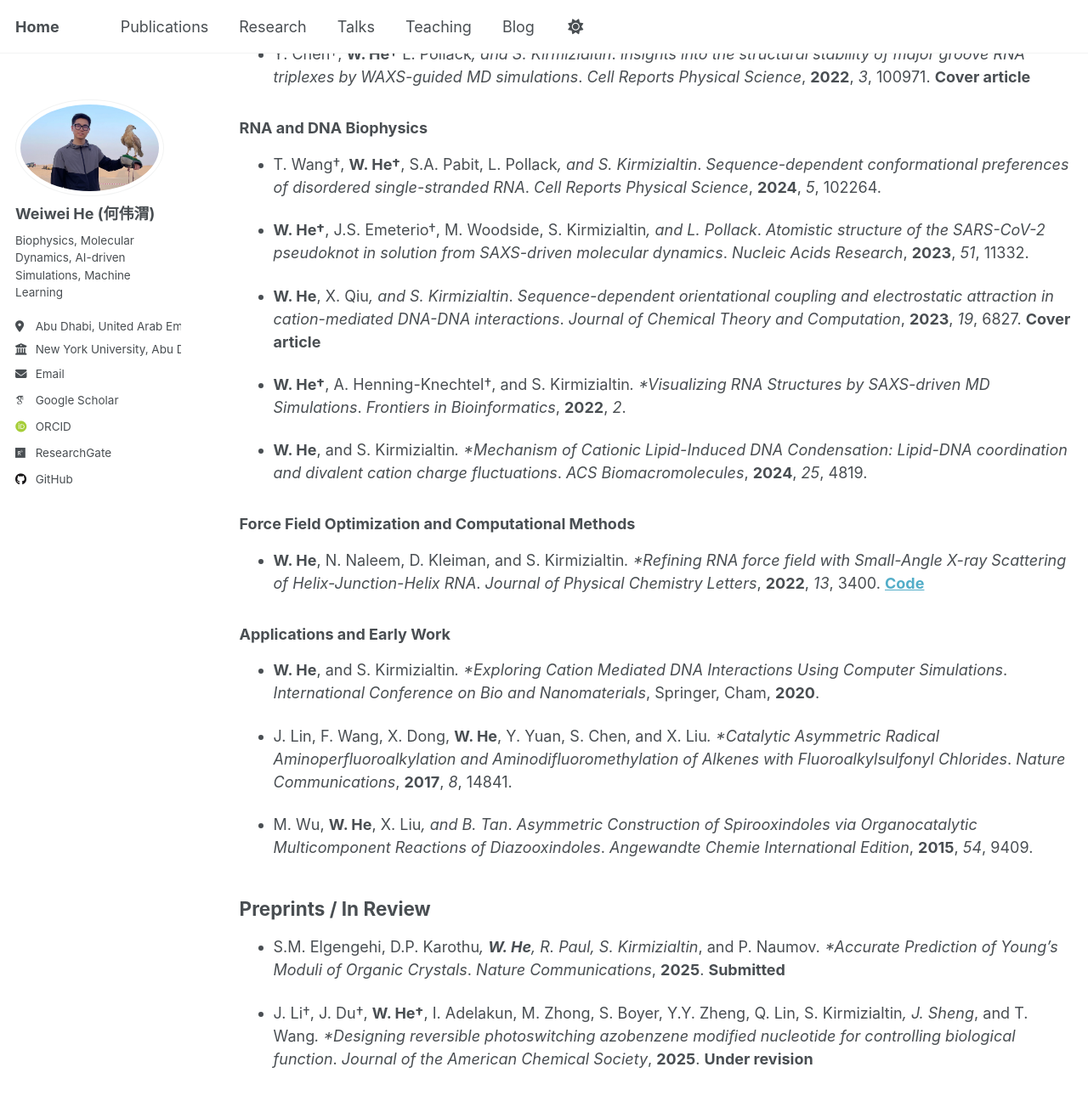
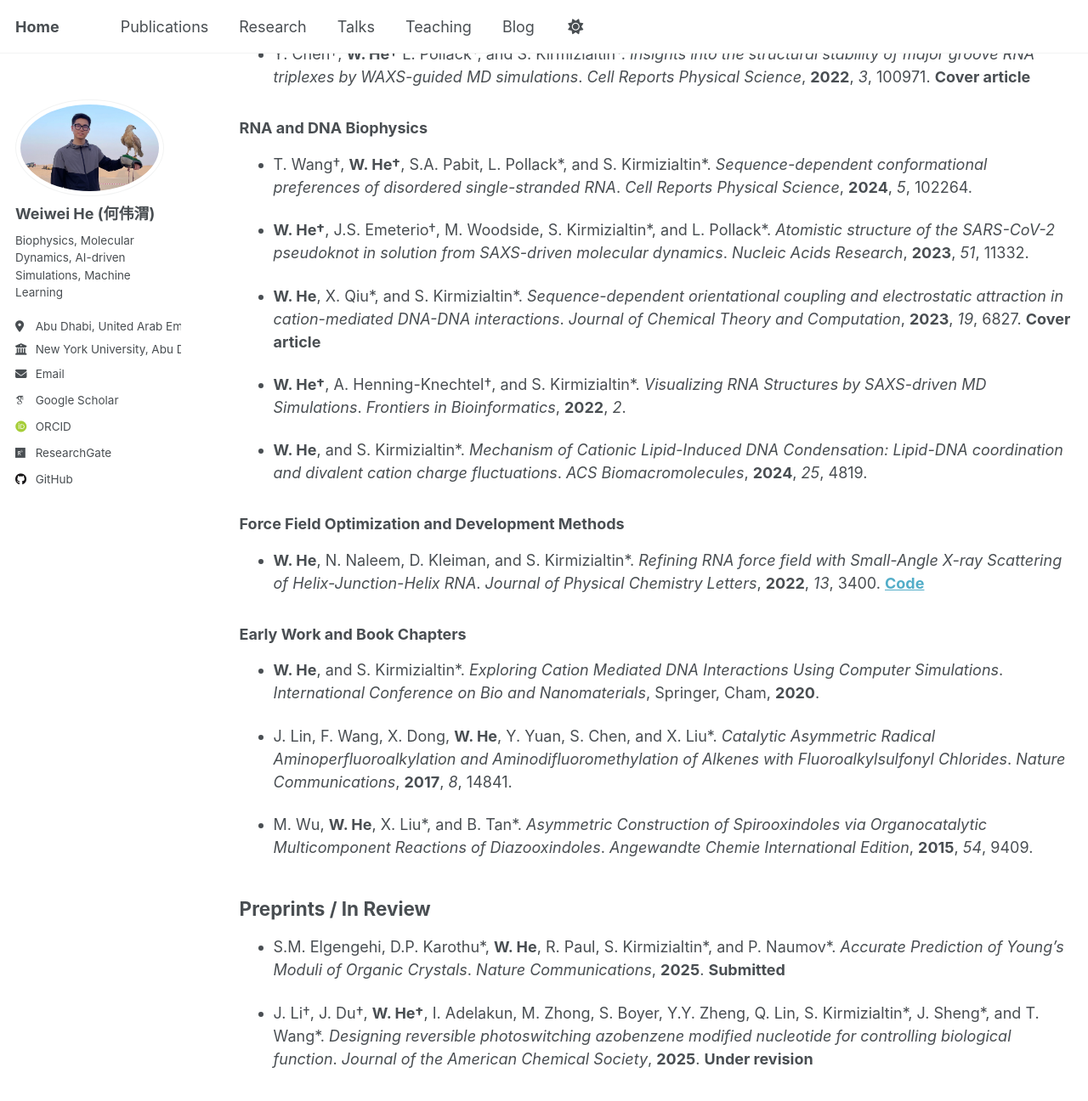
Before and after one commit to Warrenheww/warrenheww.github.io, a Jekyll site: the page built from _pages/publications.md, in a window 1280 px wide and 1400 px high, scrolled down 374 px. Shown: the top 1296 px of the window at 85% size. Built offline with Jekyll 4.4.1, drawn with Linux system fonts in a browser that asks for light colours; some web fonts are replaced; some of the changed text lies outside the part shown.

Commit message:
Update publications.md

```diff
--- a/_pages/publications.md
+++ b/_pages/publications.md
@@ -9,38 +9,38 @@ author_profile: true
 
 Below are selected peer-reviewed journal publications. Equal contribution is marked by "†", corresponding author by "*".
 
-### RNA Structural Dynamics and Force Field Development
+### RNA Structural Dynamics Properties
 
-- **W. He†**, Y. Chen†, L. Pollack*, and S. Kirmizialtin*. *The Structural Plasticity of Nucleic Acid Duplexes Revealed by WAXS and MD*. *Science Advances*, **2021**, *7*, 17.
+- **W. He†**, Y. Chen†, L. Pollack\*, and S. Kirmizialtin\*. *The Structural Plasticity of Nucleic Acid Duplexes Revealed by WAXS and MD*. *Science Advances*, **2021**, *7*, 17.
 
-- Y. Chen†, **W. He†** L. Pollack*, and S. Kirmizialtin*. *Insights into the structural stability of major groove RNA triplexes by WAXS-guided MD simulations*. *Cell Reports Physical Science*, **2022**, *3*, 100971. **Cover article**
+- Y. Chen†, **W. He†** L. Pollack\*, and S. Kirmizialtin\*. *Insights into the structural stability of major groove RNA triplexes by WAXS-guided MD simulations*. *Cell Reports Physical Science*, **2022**, *3*, 100971. **Cover article**
 
 ### RNA and DNA Biophysics
 
-- T. Wang†, **W. He†**, S.A. Pabit, L. Pollack*, and S. Kirmizialtin*. *Sequence-dependent conformational preferences of disordered single-stranded RNA*. *Cell Reports Physical Science*, **2024**, *5*, 102264.
+- T. Wang†, **W. He†**, S.A. Pabit, L. Pollack\*, and S. Kirmizialtin\*. *Sequence-dependent conformational preferences of disordered single-stranded RNA*. *Cell Reports Physical Science*, **2024**, *5*, 102264.
 
-- **W. He†**, J.S. Emeterio†, M. Woodside, S. Kirmizialtin*, and L. Pollack*. *Atomistic structure of the SARS-CoV-2 pseudoknot in solution from SAXS-driven molecular dynamics*. *Nucleic Acids Research*, **2023**, *51*, 11332.
+- **W. He†**, J.S. Emeterio†, M. Woodside, S. Kirmizialtin\*, and L. Pollack\*. *Atomistic structure of the SARS-CoV-2 pseudoknot in solution from SAXS-driven molecular dynamics*. *Nucleic Acids Research*, **2023**, *51*, 11332.
 
-- **W. He**, X. Qiu*, and S. Kirmizialtin*. *Sequence-dependent orientational coupling and electrostatic attraction in cation-mediated DNA-DNA interactions*. *Journal of Chemical Theory and Computation*, **2023**, *19*, 6827. **Cover article**
+- **W. He**, X. Qiu\*, and S. Kirmizialtin\*. *Sequence-dependent orientational coupling and electrostatic attraction in cation-mediated DNA-DNA interactions*. *Journal of Chemical Theory and Computation*, **2023**, *19*, 6827. **Cover article**
 
-- **W. He†**, A. Henning-Knechtel†, and S. Kirmizialtin*. *Visualizing RNA Structures by SAXS-driven MD Simulations*. *Frontiers in Bioinformatics*, **2022**, *2*.
+- **W. He†**, A. Henning-Knechtel†, and S. Kirmizialtin\*. *Visualizing RNA Structures by SAXS-driven MD Simulations*. *Frontiers in Bioinformatics*, **2022**, *2*.
 
-- **W. He**, and S. Kirmizialtin*. *Mechanism of Cationic Lipid-Induced DNA Condensation: Lipid-DNA coordination and divalent cation charge fluctuations*. *ACS Biomacromolecules*, **2024**, *25*, 4819.
+- **W. He**, and S. Kirmizialtin\*. *Mechanism of Cationic Lipid-Induced DNA Condensation: Lipid-DNA coordination and divalent cation charge fluctuations*. *ACS Biomacromolecules*, **2024**, *25*, 4819.
 
-### Force Field Optimization and Computational Methods
+### Force Field Optimization and Development Methods
 
-- **W. He**, N. Naleem, D. Kleiman, and S. Kirmizialtin*. *Refining RNA force field with Small-Angle X-ray Scattering of Helix-Junction-Helix RNA*. *Journal of Physical Chemistry Letters*, **2022**, *13*, 3400. [**Code**](https://gitlab.com/KirmizialtinLab/hb_cufix)
+- **W. He**, N. Naleem, D. Kleiman, and S. Kirmizialtin\*. *Refining RNA force field with Small-Angle X-ray Scattering of Helix-Junction-Helix RNA*. *Journal of Physical Chemistry Letters*, **2022**, *13*, 3400. [**Code**](https://gitlab.com/KirmizialtinLab/hb_cufix)
 
-### Applications and Early Work
+### Early Work and Book Chapters
 
-- **W. He**, and S. Kirmizialtin*. *Exploring Cation Mediated DNA Interactions Using Computer Simulations*. *International Conference on Bio and Nanomaterials*, Springer, Cham, **2020**.
+- **W. He**, and S. Kirmizialtin\*. *Exploring Cation Mediated DNA Interactions Using Computer Simulations*. *International Conference on Bio and Nanomaterials*, Springer, Cham, **2020**.
 
-- J. Lin, F. Wang, X. Dong, **W. He**, Y. Yuan, S. Chen, and X. Liu*. *Catalytic Asymmetric Radical Aminoperfluoroalkylation and Aminodifluoromethylation of Alkenes with Fluoroalkylsulfonyl Chlorides*. *Nature Communications*, **2017**, *8*, 14841.
+- J. Lin, F. Wang, X. Dong, **W. He**, Y. Yuan, S. Chen, and X. Liu\*. *Catalytic Asymmetric Radical Aminoperfluoroalkylation and Aminodifluoromethylation of Alkenes with Fluoroalkylsulfonyl Chlorides*. *Nature Communications*, **2017**, *8*, 14841.
 
-- M. Wu, **W. He**, X. Liu*, and B. Tan*. *Asymmetric Construction of Spirooxindoles via Organocatalytic Multicomponent Reactions of Diazooxindoles*. *Angewandte Chemie International Edition*, **2015**, *54*, 9409.
+- M. Wu, **W. He**, X. Liu\*, and B. Tan\*. *Asymmetric Construction of Spirooxindoles via Organocatalytic Multicomponent Reactions of Diazooxindoles*. *Angewandte Chemie International Edition*, **2015**, *54*, 9409.
 
 ## Preprints / In Review
 
-- S.M. Elgengehi, D.P. Karothu*, **W. He**, R. Paul, S. Kirmizialtin*, and P. Naumov*. *Accurate Prediction of Young’s Moduli of Organic Crystals*. *Nature Communications*, **2025**. **Submitted**
+- S.M. Elgengehi, D.P. Karothu\*, **W. He**, R. Paul, S. Kirmizialtin\*, and P. Naumov\*. *Accurate Prediction of Young’s Moduli of Organic Crystals*. *Nature Communications*, **2025**. **Submitted**
 
-- J. Li†, J. Du†, **W. He†**, I. Adelakun, M. Zhong, S. Boyer, Y.Y. Zheng, Q. Lin, S. Kirmizialtin*, J. Sheng*, and T. Wang*. *Designing reversible photoswitching azobenzene modified nucleotide for controlling biological function*. *Journal of the American Chemical Society*, **2025**. **Under revision**
+- J. Li†, J. Du†, **W. He†**, I. Adelakun, M. Zhong, S. Boyer, Y.Y. Zheng, Q. Lin, S. Kirmizialtin\*, J. Sheng\*, and T. Wang\*. *Designing reversible photoswitching azobenzene modified nucleotide for controlling biological function*. *Journal of the American Chemical Society*, **2025**. **Under revision**
```
